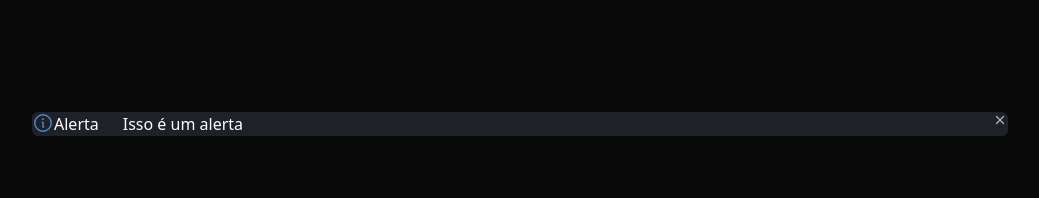
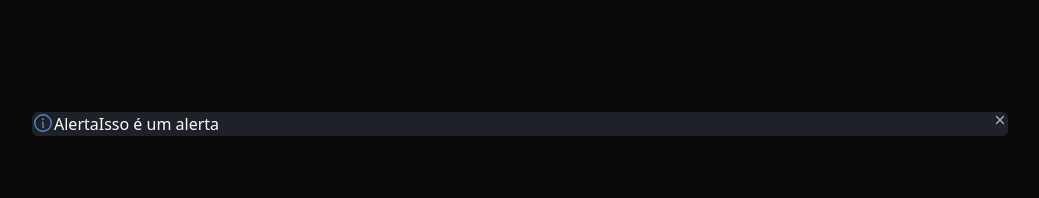
Before and after one commit to DhyonKeyllon/habits-web, a React (Vite) app: page / in a window 1280 px wide. Shown: the top 198 px of the page, without its empty margins (120-1159 px from the left). Built offline with nearby package versions, Linux system fonts and the light colour scheme.

Commit message:
test commit

```diff
--- a/src/components/Alert.tsx
+++ b/src/components/Alert.tsx
@@ -60,7 +60,7 @@ export const AlertComponent = ({
               {title}
             </span>
           </div>
-          <span className="ml-6">{content}</span>
+          <span className="ml-auto">{content}</span>
         </div>
 
         <svg
```
